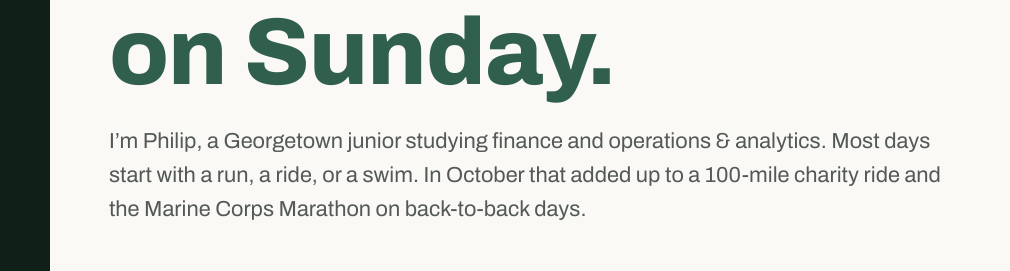
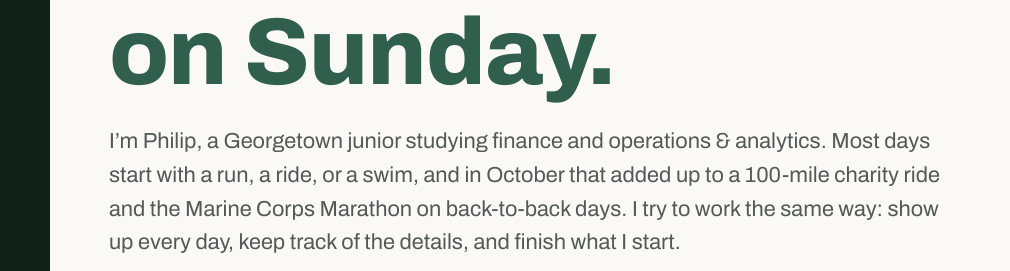
Before and after one commit to Philip1575/Main-Website, a plain HTML site: page index.html in a window 1280 px wide. Shown: the part 331-602 px from the top of the page, 270-1280 px from the left. Drawn offline with Linux system fonts and the light colour scheme.

Commit message:
Tie the homepage intro to how I work
Co-Authored-By: Claude Opus 5.5 <noreply@anthropic.com>

```diff
--- a/index.html
+++ b/index.html
@@ -61,7 +61,7 @@
   <main id="main" tabindex="-1">
     <section id="season" class="hero" aria-labelledby="hero-title">
       <h1 id="hero-title"><span>100 miles on Saturday.</span> <span>A marathon on Sunday.</span></h1>
-      <p class="intro">I’m Philip, a Georgetown junior studying finance and operations &amp; analytics. Most days start with a run, a ride, or a swim. In October that added up to a 100-mile charity ride and the Marine Corps Marathon on back-to-back days.</p>
+      <p class="intro">I’m Philip, a Georgetown junior studying finance and operations &amp; analytics. Most days start with a run, a ride, or a swim, and in October that added up to a 100-mile charity ride and the Marine Corps Marathon on back-to-back days. I try to work the same way: show up every day, keep track of the details, and finish what I start.</p>
 
       <figure class="season" aria-labelledby="season-caption">
         <div class="season-head">
```
